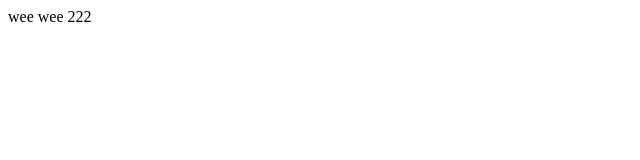
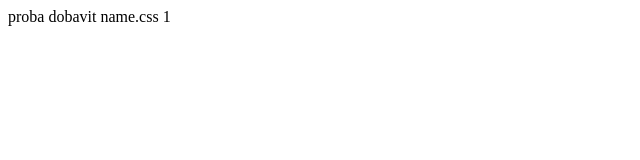
Before and after one commit to fnait/mytest2, a plain HTML site: page index.html in a window 1280 px wide. Shown: the full height of the page, 0-640 px from the left. Drawn offline with Linux system fonts and the light colour scheme.

Commit message:
fourth commite

```diff
--- a/index.html
+++ b/index.html
@@ -8,9 +8,7 @@
 </head>
 <body>
 
-    wee
-    wee
-    222
+    proba dobavit name.css 1
 
 </body>
 </html>
```
